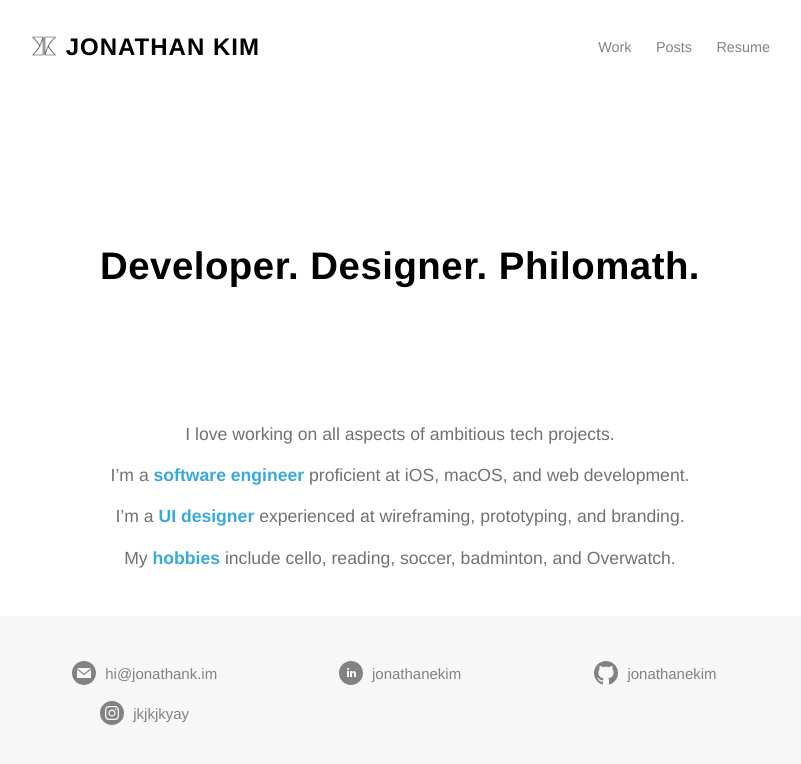
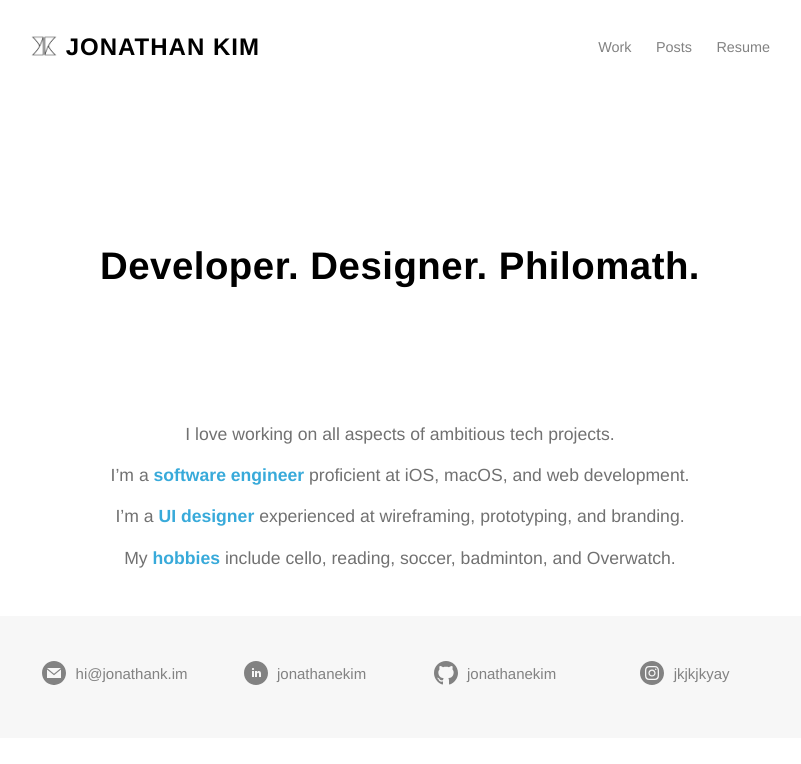
Before and after one commit to jonathanekim/jonathanekim.github.io, a Jekyll site: the page built from index.md, in a window 1280 px wide. Shown: the top 764 px of the page, without its empty margins (240-1041 px from the left). Built offline with Jekyll 4.4.1, drawn with Linux system fonts in a browser that asks for light colours.

Commit message:
Add SVG hover coloring and fix column sizes.

```diff
--- a/_sass/minima/_layout.scss
+++ b/_sass/minima/_layout.scss
@@ -126,9 +126,20 @@
   a {
     color: $grey-color;
     transition: color .5s;
+    .icon>svg {
+      path {
+        fill: $grey-color;
+        transition: fill .5s;
+      }
+    }
     &:hover {
       color: $brand-color;
       text-decoration: none;
+      .icon>svg {
+        path {
+          fill: $brand-color;
+        }
+      }
     }
   }
 }
@@ -149,9 +160,14 @@
   margin-top: $spacing-unit / 2;
 }
 
-.footer-col-1,
-.footer-col-2,
 .footer-col-3 {
+  display: inline-block;
+  vertical-align: top;
+  width: -webkit-calc(25% - (#{$spacing-unit} / 2));
+  width: calc(25% - (#{$spacing-unit} / 2));
+}
+
+.footer-col-4 {
   display: inline-block;
   vertical-align: top;
   width: -webkit-calc(33% - (#{$spacing-unit} / 2));
```
